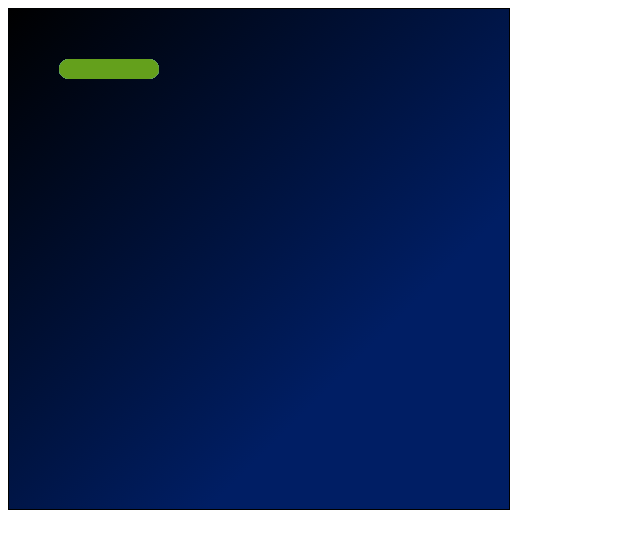
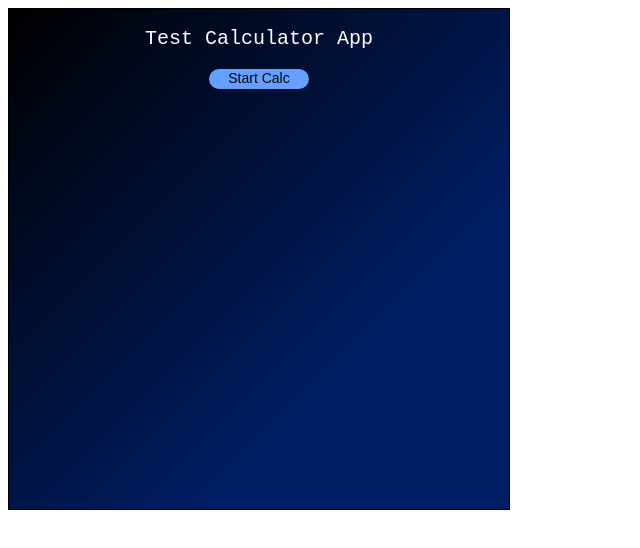
Before and after one commit to DarkCat736/KUI-v1, a plain HTML site: page index.html in a window 1280 px wide. Shown: the whole page, without its empty margins (0-640 px from the left). Drawn offline with Linux system fonts and the light colour scheme.

Commit message:
Push button and text updates, first revision of test

```diff
--- a/KUI/UICore.js
+++ /dev/null
@@ -1,86 +0,0 @@
-let KUIWriter = {
-    currentWindowEditing: 0,
-    winCtx: null,
-    setWindow: function(windowIndex) {
-        this.currentWindowEditing = windowIndex;
-        let windowCanvas = document.getElementById("KUIWindow-"+this.currentWindowEditing);
-        this.winCtx = windowCanvas.getContext("2d");
-        currentWindow = KUIDaemon.windows.opened[this.currentWindowEditing];
-    },
-    background: function(color, {x0 = null, y0 = null, x1 = null, y1 = null, r0 = null, r1 = null} = {}) {
-        if (color instanceof KUIGradient) {
-            if (color.gradientType === RADIAL) {
-                if (x0 == null) {x0 = currentWindow.width/2}
-                if (y0 == null) {y0 = currentWindow.height/2}
-                if (x1 == null) {x1 = currentWindow.width/2}
-                if (y1 == null) {y1 = currentWindow.height/2}
-                if (r0 == null) {r0 = 0}
-                if (r1 == null) {r1 = currentWindow.width/2}
-
-                this.winCtx.fillStyle = color.generateCanvasGradient(x0, y0, x1, y1, r0, r1);
-            }
-            if (color.gradientType === LINEAR) {
-                if (x0 == null) {x0 = 0}
-                if (y0 == null) {y0 = 0}
-                if (x1 == null) {x1 = currentWindow.width}
-                if (y1 == null) {y1 = currentWindow.height}
-
-                this.winCtx.fillStyle = color.generateCanvasGradient(x0, y0, x1, y1);
-            }
-            this.winCtx.fillRect(0, 0, currentWindow.width, currentWindow.height);
-        } else {
-            this.winCtx.fillStyle = `rgb(${color[0]}, ${color[1]}, ${color[2]})`;
-            this.winCtx.fillRect(0, 0, currentWindow.width, currentWindow.height);
-        }
-    },
-    createButton: function(x, y, w, h, id, {color = [200, 200, 200], hoverColor = null, clickedColor = null} = {}) {
-        currentWindow.elements.push(new KUIButton(x, y, w, h, {color: color, hoverColor: hoverColor, clickedColor: clickedColor}));
-        currentWindow.elementIDIndex[id] = currentWindow.elements.length - 1;
-    }
-}
-
-class KUIButton {
-    constructor(x, y, w, h, {color = [200, 200, 200], hoverColor = null, clickedColor = null} = {}) {
-        this.xPos = x;
-        this.yPos = y;
-        this.width = w;
-        this.height = h;
-        this.currentFill = `rgb(${color[0]}, ${color[1]}, ${color[2]})`;
-        this.defaultColor = color;
-        if (hoverColor == null) {
-            this.hoverColor = [this.defaultColor[0]+10, this.defaultColor[1]+10, this.defaultColor[2]+10];
-        } else {
-            this.hoverColor = hoverColor;
-        }
-
-        if (clickedColor == null) {
-            this.clickedColor = [this.defaultColor[0]-20, this.defaultColor[1]-20, this.defaultColor[2]-20];
-        } else {
-            this.clickedColor = clickedColor;
-        }
-    }
-
-    tick() {
-        this.checkHover();
-        KUIWriter.winCtx.fillStyle = this.currentFill;
-        KUIWriter.winCtx.roundRect(this.xPos, this.yPos, this.width, this.height, 10);
-        KUIWriter.winCtx.fill();
-    }
-
-    checkHover() {
-        if (KUIMouse.x >= this.xPos && KUIMouse.x <= this.xPos + this.width && KUIMouse.y >= this.yPos && KUIMouse.y <= this.yPos + this.height) {
-            this.currentFill = `rgb(${this.hoverColor[0]}, ${this.hoverColor[1]}, ${this.hoverColor[2]})`;
-            this.checkClicked();
-            return true;
-        } else {
-            this.currentFill = `rgb(${this.defaultColor[0]}, ${this.defaultColor[1]}, ${this.defaultColor[2]})`;
-            return false;
-        }
-    }
-
-    checkClicked() {
-        if (KUIMouse.clicked) {
-            this.currentFill = `rgb(${this.clickedColor[0]}, ${this.clickedColor[1]}, ${this.clickedColor[2]})`;
-        }
-    }
-}
--- a/KUI/daemon.js
+++ b/KUI/daemon.js
@@ -9,13 +9,9 @@ let KUIDaemon = {
     tick: function() {
         //tick all windows
         for (let i = 0; i < KUIDaemon.windows.opened.length; i++) {
+            KUIMouse.calcMousePosRelativeToCurrentWindow();
             KUIDaemon.windows.opened[i].tick();
-            for (let e = 0; e < KUIDaemon.windows.opened[i].elements.length; e++) {
-                KUIDaemon.windows.opened[i].elements[i].tick();
-            }
         }
-
-        KUIMouse.calcMousePosRelativeToCurrentWindow();
 
         //always MUST end with calling the function again
         requestAnimationFrame(KUIDaemon.tick);
--- a/KUI/mouse.js
+++ b/KUI/mouse.js
@@ -5,6 +5,7 @@ let KUIMouse = {
     trueY: 0,
     event: null,
     clicked: false,
+    clickedDownFrame: false,
     calcMousePosRelativeToCurrentWindow: function(mouseEvent) {
         const windowBoundingBox = document.getElementById("KUIWindow-"+KUIWriter.currentWindowEditing).getBoundingClientRect();
 
--- /dev/null
+++ b/KUI/uiCore.js
@@ -0,0 +1,139 @@
+let KUIWriter = {
+    currentWindowEditing: 0,
+    winCtx: null,
+    setWindow: function(windowIndex) {
+        this.currentWindowEditing = windowIndex;
+        let windowCanvas = document.getElementById("KUIWindow-"+this.currentWindowEditing);
+        this.winCtx = windowCanvas.getContext("2d");
+        currentWindow = KUIDaemon.windows.opened[this.currentWindowEditing];
+    },
+    background: function(color, {x0 = null, y0 = null, x1 = null, y1 = null, r0 = null, r1 = null} = {}) {
+        currentWindow.background = new KUIBackground(color, {x0: x0, y0: y0, x1: x1, y1: y1, r0: r0, r1: r1});
+    },
+    createButton: function(x, y, w, h, text, id, {color = [200, 200, 200], hoverColor = null, clickedColor = null} = {}) {
+        currentWindow.elements.push(new KUIButton(x, y, w, h, text, {color: color, hoverColor: hoverColor, clickedColor: clickedColor}));
+        currentWindow.elementIDIndex[id] = currentWindow.elements.length - 1;
+    },
+    createText: function(text, x, y, id, KUIFontObject = new KUIFont()) {
+        currentWindow.elements.push(new KUIText(text, x, y, KUIFontObject));
+        currentWindow.elementIDIndex[id] = currentWindow.elements.length - 1;
+    }
+}
+
+class KUIBackground {
+    constructor(color, {x0 = null, y0 = null, x1 = null, y1 = null, r0 = null, r1 = null} = {}) {
+        this.color = color;
+        this.x0 = x0;
+        this.x1 = x1;
+        this.y0 = y0;
+        this.y1 = y1;
+        this.r0 = r0;
+        this.r1 = r1;
+    }
+
+    tick() {
+        if (this.color instanceof KUIGradient) {
+            if (this.color.gradientType === RADIAL) {
+                if (this.x0 == null) {this.x0 = currentWindow.width/2}
+                if (this.y0 == null) {this.y0 = currentWindow.height/2}
+                if (this.x1 == null) {this.x1 = currentWindow.width/2}
+                if (this.y1 == null) {this.y1 = currentWindow.height/2}
+                if (this.r0 == null) {this.r0 = 0}
+                if (this.r1 == null) {this.r1 = currentWindow.width/2}
+
+                KUIWriter.winCtx.fillStyle = this.color.generateCanvasGradient(this.x0, this.y0, this.x1, this.y1, this.r0, this.r1);
+            }
+            if (this.color.gradientType === LINEAR) {
+                if (this.x0 == null) {this.x0 = 0}
+                if (this.y0 == null) {this.y0 = 0}
+                if (this.x1 == null) {this.x1 = currentWindow.width}
+                if (this.y1 == null) {this.y1 = currentWindow.height}
+
+                KUIWriter.winCtx.fillStyle = this.color.generateCanvasGradient(this.x0, this.y0, this.x1, this.y1);
+            }
+            KUIWriter.winCtx.fillRect(0, 0, currentWindow.width, currentWindow.height);
+        } else {
+            KUIWriter.winCtx.fillStyle = `rgb(${this.color[0]}, ${this.color[1]}, ${this.color[2]})`;
+            KUIWriter.winCtx.fillRect(0, 0, currentWindow.width, currentWindow.height);
+        }
+    }
+}
+
+class KUIButton {
+    constructor(x, y, w, h, text, {color = [200, 200, 200], hoverColor = null, clickedColor = null, KUIFontObject = null} = {}) {
+        if (KUIFontObject == null) {
+            this.KUIFontObject = new KUIFont({size: h * 0.7, horizontalAlignment: CENTER, verticalAlignment: MIDDLE});
+        } else {
+            this.KUIFontObject = KUIFontObject;
+        }
+
+        this.KUITextObject = new KUIText(text, x + w/2, y + h/2, this.KUIFontObject);
+
+        this.xPos = x;
+        this.yPos = y;
+        this.width = w;
+        this.height = h;
+        this.currentFill = `rgb(${color[0]}, ${color[1]}, ${color[2]})`;
+        this.defaultColor = color;
+        if (hoverColor == null) {
+            this.hoverColor = [this.defaultColor[0]+10, this.defaultColor[1]+10, this.defaultColor[2]+10];
+        } else {
+            this.hoverColor = hoverColor;
+        }
+
+        if (clickedColor == null) {
+            this.clickedColor = [this.defaultColor[0]-20, this.defaultColor[1]-20, this.defaultColor[2]-20];
+        } else {
+            this.clickedColor = clickedColor;
+        }
+    }
+
+    tick() {
+        this.checkHover();
+        KUIWriter.winCtx.fillStyle = this.currentFill;
+        KUIWriter.winCtx.roundRect(this.xPos, this.yPos, this.width, this.height, 10);
+        KUIWriter.winCtx.fill();
+        this.KUITextObject.tick();
+    }
+
+    checkHover() {
+        if (KUIMouse.x >= this.xPos && KUIMouse.x <= this.xPos + this.width && KUIMouse.y >= this.yPos && KUIMouse.y <= this.yPos + this.height) {
+            this.currentFill = `rgb(${this.hoverColor[0]}, ${this.hoverColor[1]}, ${this.hoverColor[2]})`;
+            this.checkClicked();
+            return true;
+        } else {
+            this.currentFill = `rgb(${this.defaultColor[0]}, ${this.defaultColor[1]}, ${this.defaultColor[2]})`;
+            return false;
+        }
+    }
+
+    checkClicked() {
+        if (KUIMouse.clicked) {
+            this.currentFill = `rgb(${this.clickedColor[0]}, ${this.clickedColor[1]}, ${this.clickedColor[2]})`;
+        }
+    }
+
+    onClick() {
+        if (KUIMouse.x >= this.xPos && KUIMouse.x <= this.xPos + this.width && KUIMouse.y >= this.yPos && KUIMouse.y <= this.yPos + this.height) {
+            this.userOnClick();
+        }
+    }
+
+    userOnClick() {
+
+    }
+}
+
+class KUIText {
+    constructor(text, x, y, KUIFontObject = new KUIFont()) {
+        this.text = text;
+        this.x = x;
+        this.y = y;
+        this.KUIFontObject = KUIFontObject;
+    }
+
+    tick() {
+        this.KUIFontObject.setContextToFont();
+        KUIWriter.winCtx.fillText(this.text, this.x, this.y);
+    }
+}
--- a/KUI/utils.js
+++ b/KUI/utils.js
@@ -1,6 +1,12 @@
 //consts
 const LINEAR = "gradient_linear";
 const RADIAL = "gradient_radial";
+const CENTER = "center";
+const LEFT = "left";
+const RIGHT = "right";
+const TOP = "top";
+const MIDDLE = "middle";
+const BOTTOM = "bottom";
 let currentWindow = null;
 
 class KUIGradient {
@@ -25,3 +31,20 @@ class KUIGradient {
         return this.generatedGradient;
     }
 }
+
+class KUIFont {
+    constructor({font = "Arial", size = 30, color = [0, 0, 0], horizontalAlignment = LEFT, verticalAlignment = TOP} = {}) {
+        this.font = font;
+        this.size = size;
+        this.color = color;
+        this.horizontalAlignment = horizontalAlignment;
+        this.verticalAlignment = verticalAlignment;
+    }
+
+    setContextToFont() {
+        KUIWriter.winCtx.font = `${this.size}px ${this.font}`;
+        KUIWriter.winCtx.fillStyle = `rgb(${this.color[0]}, ${this.color[1]}, ${this.color[2]})`;
+        KUIWriter.winCtx.textAlign = this.horizontalAlignment;
+        KUIWriter.winCtx.textBaseline = this.verticalAlignment;
+    }
+}
--- a/KUI/window.js
+++ b/KUI/window.js
@@ -4,13 +4,38 @@ class KUIWindow {
         this.height = height;
         this.elements = [];
         this.elementIDIndex = {}
+        this.background = new KUIBackground([0, 0, 0]);
     }
 
     start() {
         document.getElementById("window-container").innerHTML += `<canvas id="KUIWindow-${KUIDaemon.windows.opened.length - 1}" width="${this.width}" height="${this.height}" style="border:1px solid black;"></canvas>`;
+        let index = KUIDaemon.windows.opened.length - 1;
+        document.getElementById(`KUIWindow-${KUIDaemon.windows.opened.length - 1}`).addEventListener('click', function(event) {
+            KUIDaemon.windows.opened[index].runOnClicks();
+        }, false);
     }
 
     tick() {
+        KUIWriter.winCtx.clearRect(0, 0, currentWindow.width, currentWindow.height);
+
+        this.background.tick();
+
+        for (let i = 0; i < this.elements.length; i++) {
+            this.elements[i].tick();
+        }
+
+        this.userTick();
+    }
+
+    runOnClicks() {
+        for (let i = 0; i < this.elements.length; i++) {
+            if (this.elements[i].onClick !== undefined) {
+                this.elements[i].onClick();
+            }
+        }
+    }
+
+    userTick() {
 
     }
 
--- a/tests/calculator/index.js
+++ b/tests/calculator/index.js
@@ -1,10 +1,23 @@
+//INITIALIZATION ------------------------------------
 KUIDaemon.windows.registerNew(500, 500);
 KUIWriter.setWindow(0);
 
+//BACKGROUND ----------------------------------------
 KUIWriter.background(new KUIGradient(LINEAR, [[0, [0, 0, 0]], [0.7, [0, 30, 100]]]));
 
-KUIWriter.createButton(50, 50, 100, 20, "button1", {color: [100, 160, 255], hoverColor: [50, 80, 120], clickedColor: [200, 80, 120]});
+//TITLE ---------------------------------------------
+let titleFont = new KUIFont({font: "Courier New", size: 20, color: [255, 255, 255], horizontalAlignment: CENTER, verticalAlignment: MIDDLE});
 
-currentWindow.tick = function() {
-    currentWindow.getElement("button1").defaultColor[2] = Math.random()*255;
+KUIWriter.createText("Test Calculator App", currentWindow.width / 2, 30, "titleText", titleFont);
+
+//BUTTON --------------------------------------------
+KUIWriter.createButton(200, 60, 100, 20, "Start Calc", "startButton", {color: [100, 160, 255], hoverColor: [50, 80, 120], clickedColor: [200, 80, 120]});
+
+currentWindow.getElement("startButton").userOnClick = function() {
+    console.log("button clicked");
 }
+
+//UPDATE FUNCTION -----------------------------------
+currentWindow.userTick = function() {
+
+}
```
Also changed, not shown: index.html (+1 -1 lines).
